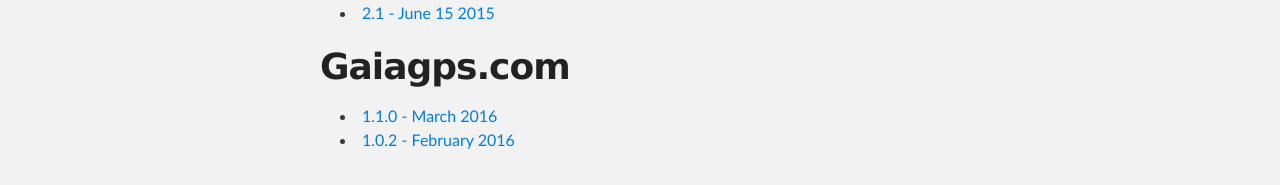
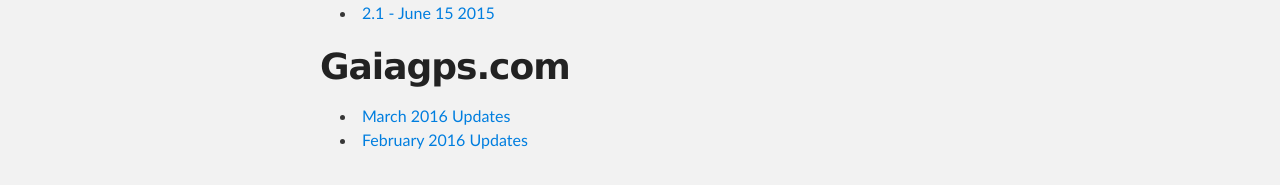
Before and after one commit to trailbehind/DeepOSM, a Jekyll site: the page built from index.html, in a window 1280 px wide. Shown: the part 1448-1633 px from the top of the page. Built offline with Jekyll 4.4.1, drawn with Linux system fonts in a browser that asks for light colours.

Commit message:
no version #s for website release notes

```diff
--- a/_posts/2016-02-29-gaiagpscom_1.0.2.md
+++ b/_posts/2016-02-29-gaiagpscom_1.0.2.md
@@ -1,10 +1,10 @@
 ---
-title: 1.0.2 - February 2016
+title: February 2016 Updates
 category: gaiagps.com
 layout: ios
 ---
 
-# GaiaGPS.com v1.0.2
+# GaiaGPS.com February Updates
 
 * improved search on map and gallery (now uses MapZen geocoder)
 * improved performance of waypoint table - should now be fast, and work for 100K+ waypoints
--- a/_posts/2016-03-03-gaiagpscom_1.1.0.md
+++ b/_posts/2016-03-03-gaiagpscom_1.1.0.md
@@ -1,10 +1,10 @@
 ---
-title: 1.1.0 - March 2016
+title: March 2016 Updates
 category: gaiagps.com
 layout: ios
 ---
 
-# GaiaGPS.com v1.1.0
+# GaiaGPS.com March 2016 Updates
 
 Gaiagps.com now looks great. Check it out!
 
```
